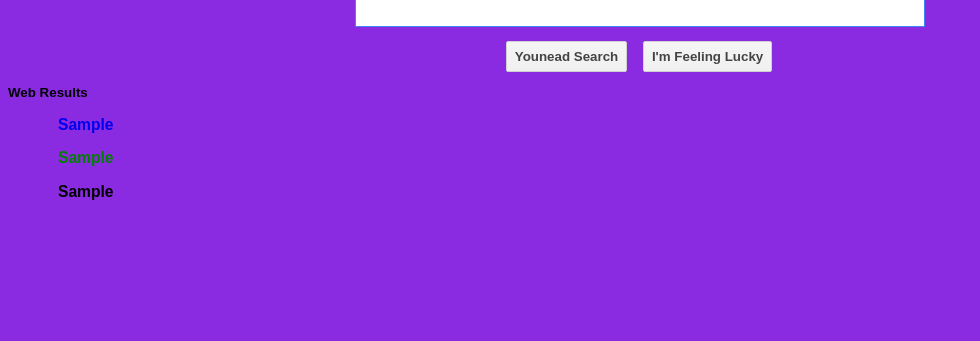
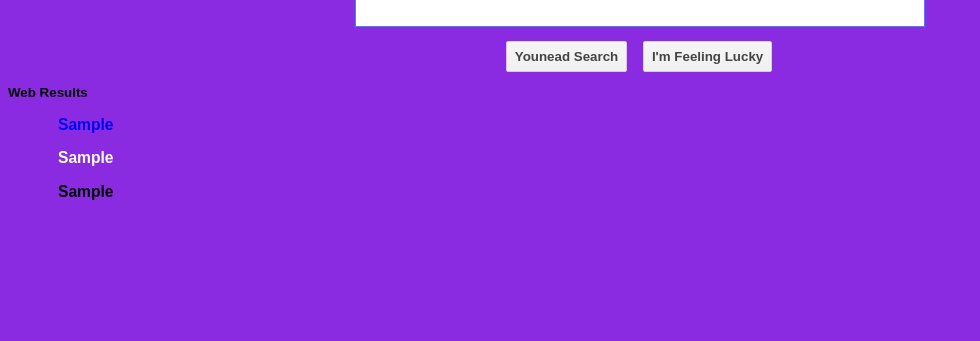
Before and after one commit to mseshiAyanda/search_engen, a Django app: template templates/search.html in a window 1280 px wide. Shown: the part 247-588 px from the top of the page, without its empty margins (0-980 px from the left). Run offline with Django 4.2, Linux system fonts and the light colour scheme; the template is opened without the code that fills it: most values are stand-ins (such as "Sample title", 1, 10 or a date in 2020).

Commit message:
Update search.html

```diff
--- a/templates/search.html
+++ b/templates/search.html
@@ -210,7 +210,7 @@ background-size: 4.25%;*/
 {% for result in final_result %}
 <div style="padding-left: 50px; padding-right: 50px;">
     <h3 style="color: blue;"> <a href="{{ result.1 }}">{{result.0}}</a></h3>
-    <h3 style="color: green;">{{result.1}}</h3>
+    <h3 style="color: white;">{{result.1}}</h3>
     <h3>{{result.2}}</h3>
 </div><br><br>
 {% endfor %}
```
